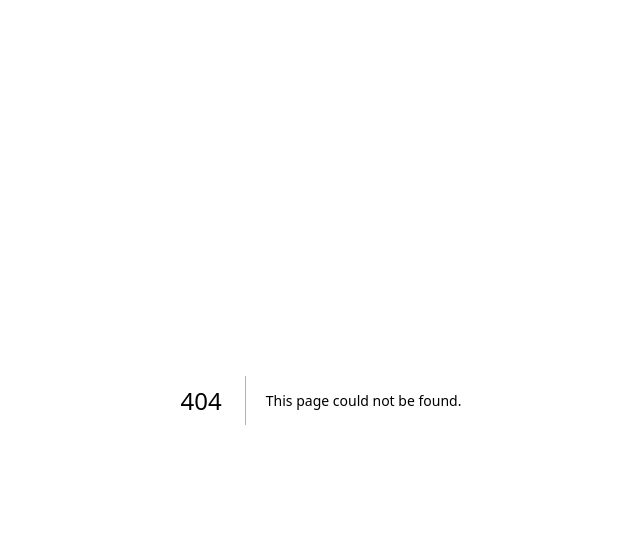
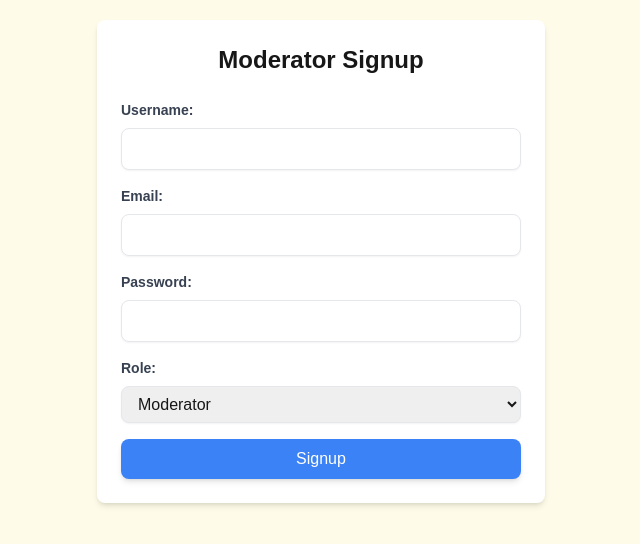
Before and after one commit to PRAVEENYADAV2/college_chan_deploy, a Next.js app: page /signup in a window 1280 px wide. Before the commit this address had no page. Shown: the top 544 px of the page, without its empty margins (319-959 px from the left). Built offline with nearby package versions, Linux system fonts and the light colour scheme.

Commit message:
sign up add

```diff
--- /dev/null
+++ b/app/signup/page.jsx
@@ -0,0 +1,5 @@
+import SignupForm from "@/components/SignUpForms";
+
+export default function SignUp() {
+    return <SignupForm></SignupForm>
+}
```
